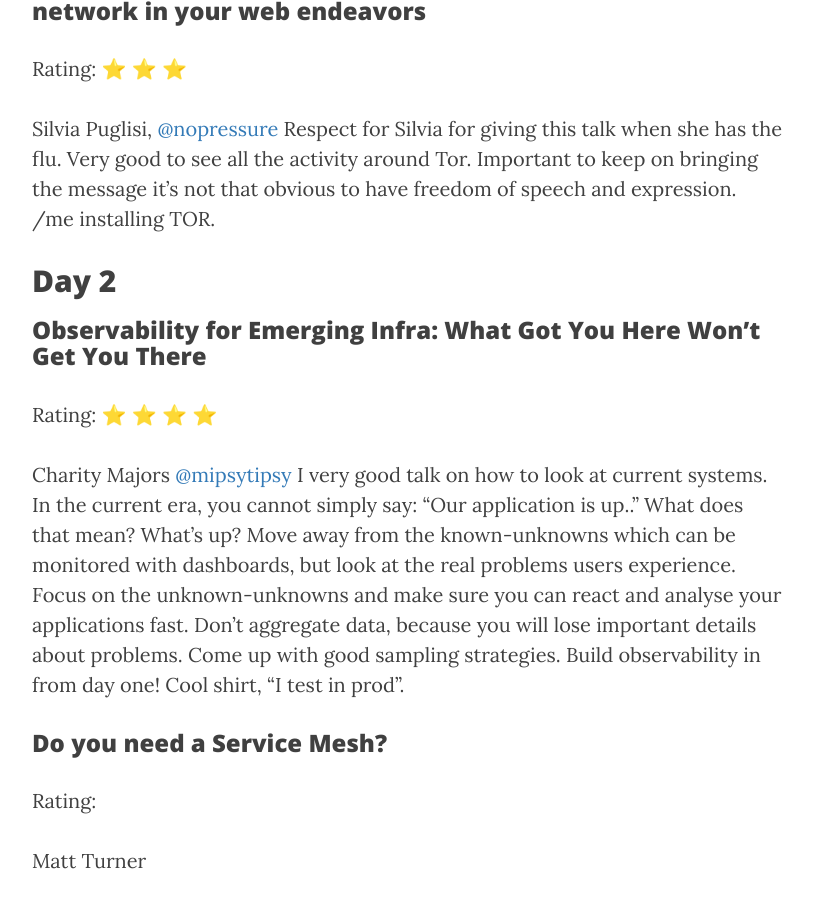
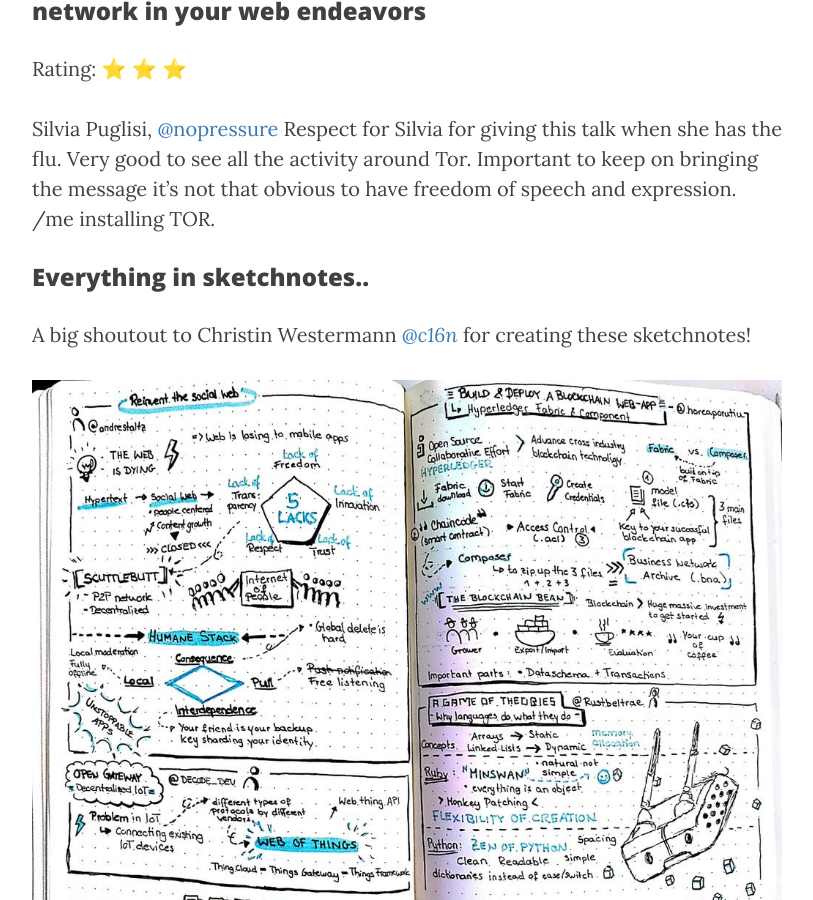
Before and after one commit to 040code/040code, a Jekyll site: the page built from _posts/2018-09-04-fsf-backend.md, in a window 1280 px wide and 900 px high, scrolled down 3063 px. Shown: the whole window, without its empty margins (233-1046 px from the left). Built offline with Jekyll 4.4.1, drawn with Linux system fonts in a browser that asks for light colours; nearby versions of some CDN libraries; emoji names are drawn with the system emoji font; comment, search, counter and statistics services are not loaded; some of the changed text lies outside the part shown.

Commit message:
Add sketch notes.

```diff
--- a/_posts/2018-09-04-fsf-backend.md
+++ b/_posts/2018-09-04-fsf-backend.md
@@ -70,6 +70,18 @@
 
 Silvia Puglisi, [@nopressure](https://twitter.com/nopressure) Respect for Silvia for giving this talk when she has the flu. Very good to see all the activity around Tor. Important to keep on bringing the message it's not that obvious to have freedom of speech and expression. /me installing TOR.
 
+### Everything in sketchnotes..
+
+A big shoutout to Christin Westermann [@_c16n_](https://twitter.com/_c16n_) for creating these sketchnotes!
+
+<a href="#">
+    <img src="{{ site.baseurl }}/assets/2018-09_fullstackfest/fullstackfest-2018-01.jpg" alt="fullstackfest-2018-01">
+</a>
+
+<a href="#">
+    <img src="{{ site.baseurl }}/assets/2018-09_fullstackfest/fullstackfest-2018-02.jpg" alt="fullstackfest-2018-02">
+</a>
+
 ## Day 2
 
 ### Observability for Emerging Infra: What Got You Here Won't Get You There
@@ -118,3 +130,15 @@
 Rating: :star: :star: :star: :star:
 
 Beth Haubert [@haubertdashery](https://twitter.com/haubertdashery), Awesome to see how passioned shed hacked her way around to generated a cat meow song from songs using. Was realy fun to see!
+
+### Everything in sketchnotes..
+
+A big shoutout to Christin Westermann [@_c16n_](https://twitter.com/_c16n_) for creating these sketchnotes!
+
+<a href="#">
+    <img src="{{ site.baseurl }}/assets/2018-09_fullstackfest/fullstackfest-2018-03.jpg" alt="fullstackfest-2018-03">
+</a>
+
+<a href="#">
+    <img src="{{ site.baseurl }}/assets/2018-09_fullstackfest/fullstackfest-2018-04.jpg" alt="fullstackfest-2018-04">
+</a>
```
Also changed, not shown: assets/2018-09_fullstackfest/fullstackfest-2018-02.jpg, assets/2018-09_fullstackfest/fullstackfest-2018-03.jpg (added), assets/2018-09_fullstackfest/fullstackfest-2018-04.jpg (added).
